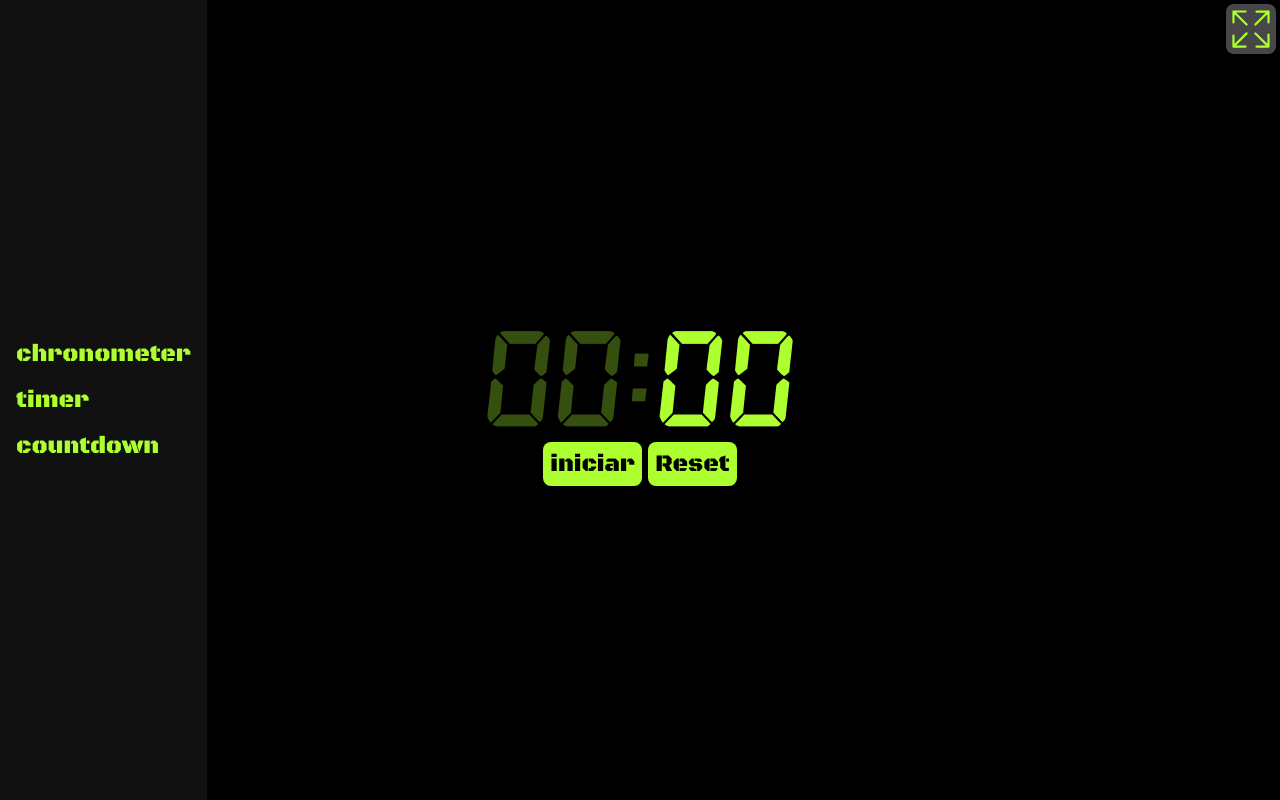
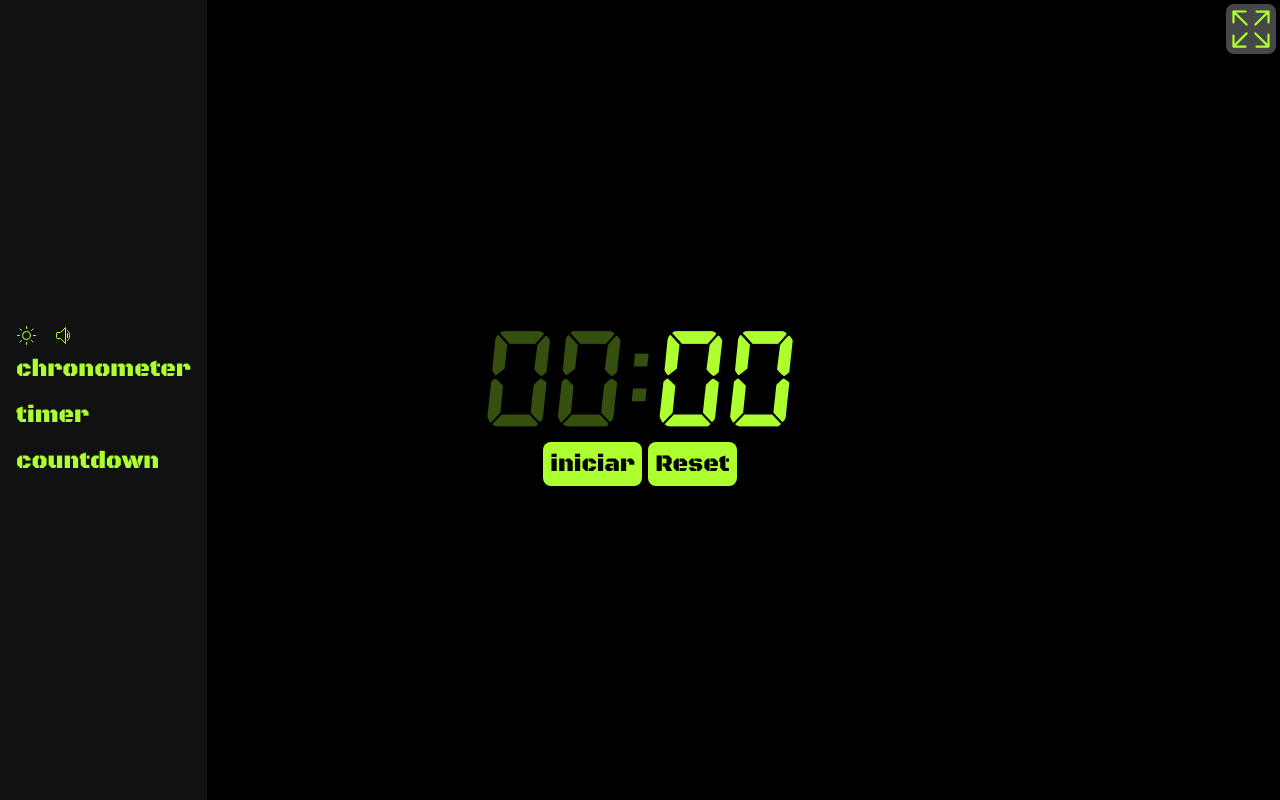
Before and after one commit to diegofernandoalayon/Timer-react, a React (Vite) app: page / in a window 1280 px wide. Built offline with nearby package versions, Linux system fonts and the light colour scheme; a web font is replaced by a local one.

Commit message:
modificando Navbar agregando botones de dark-mode y muted

```diff
--- a/src/components/Navbar/index.jsx
+++ b/src/components/Navbar/index.jsx
@@ -1,10 +1,17 @@
-import { useEffect, useState } from 'react'
+import { useContext, useEffect, useState } from 'react'
 import { Link, useLocation } from 'react-router-dom'
+import Sun from '../Icons/Sun'
 import './navbar.css'
+import Moon from '../Icons/Moon'
+import { SettingsContext } from '../../context/SettingsContext'
+import VolumeMuted from '../Icons/VolumeMuted'
+import VolumeHigh from '../Icons/VolumeHigh'
 
 const ITEMS_NAV = ['chronometer', 'timer', 'countdown']
 const Navbar = ({ handleOptionSelected }) => {
   const [activeTab, setActiveTab] = useState(null)
+  const { isDark, changeIsDark, isMuted, changeIsMuted } = useContext(SettingsContext)
+
   const { pathname } = useLocation()
   const path = pathname.slice(1)
 
@@ -18,7 +25,28 @@ const Navbar = ({ handleOptionSelected }) => {
 
   return (
     <nav className="nav-bar">
-      <ul>
+      <div>
+        <ul className='settings'>
+          <li>
+            <button className='btn-dark-mode' onClick={() => changeIsDark()}>
+              {
+                isDark
+                  ? <Sun />
+                  : <Moon />
+              }
+            </button>
+          </li>
+          <li>
+            <button className='btn-dark-mode' onClick={changeIsMuted}>
+              {
+                isMuted
+                  ? <VolumeMuted />
+                  : <VolumeHigh />
+              }
+            </button>
+          </li>
+        </ul>
+        <ul className='options'>
           {
             ITEMS_NAV.map(item => (
             <li key={item} onClick={() => handle(item)} className={`${activeTab === item ? 'active' : ''}`}>
@@ -31,6 +59,8 @@ const Navbar = ({ handleOptionSelected }) => {
             ))
           }
         </ul>
+      </div>
+
     </nav>
   )
 }
```
Lines whose indentation alone changed are shown as unchanged.
